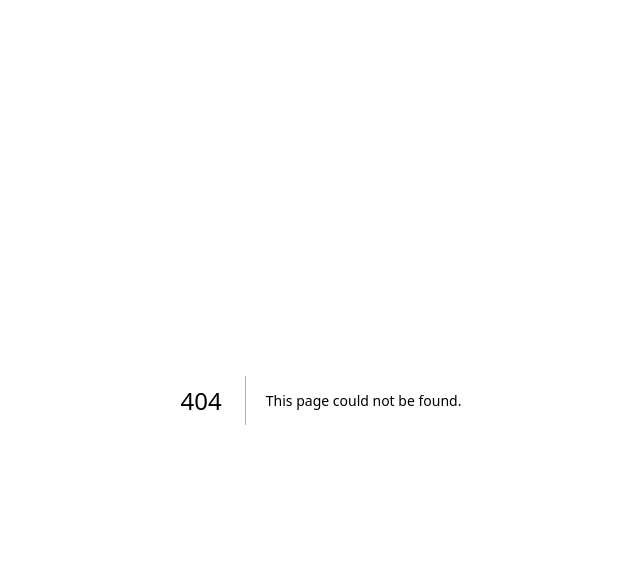
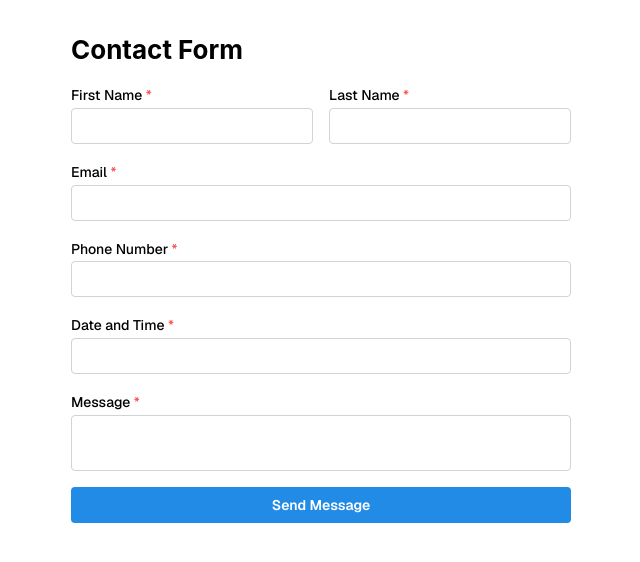
Before and after one commit to agnessatnd/nextjs-with-supabase, a Next.js app: page /contact_form/client in a window 1280 px wide. Before the commit this address had no page. Shown: the top 562 px of the page, without its empty margins (319-959 px from the left). Built offline with nearby package versions, Linux system fonts and the light colour scheme.

Commit message:
feat: add client-side contact form

```diff
--- /dev/null
+++ b/app/contact_form/client/page.tsx
@@ -0,0 +1,129 @@
+"use client";
+
+import { useState } from "react";
+import {
+  TextInput,
+  Textarea,
+  Button,
+  Group,
+  Stack,
+  Alert,
+  Title,
+} from "@mantine/core";
+import { DateTimePicker } from "@mantine/dates";
+
+export default function ContactClientPage() {
+  const [formData, setFormData] = useState({
+    firstName: "",
+    lastName: "",
+    email: "",
+    phone: "",
+    datetime: "",
+    message: "",
+  });
+
+  const [status, setStatus] = useState<{
+    success: boolean;
+    message: string;
+  } | null>(null);
+  const [loading, setLoading] = useState(false);
+
+  const handleChange = (field: string, value: string) => {
+    setFormData((prev) => ({ ...prev, [field]: value }));
+  };
+
+  const handleSubmit = (e: React.FormEvent) => {
+    e.preventDefault();
+    setLoading(true);
+
+    setTimeout(() => {
+      console.log("Form submitted (client only):", formData);
+      setStatus({
+        success: true,
+        message: `Thank you, ${formData.firstName}! Your message has been sent successfully.`,
+      });
+      setLoading(false);
+      setFormData({
+        firstName: "",
+        lastName: "",
+        email: "",
+        phone: "",
+        datetime: "",
+        message: "",
+      });
+    }, 1000);
+  };
+
+  return (
+    <main style={{ maxWidth: 500, margin: "2rem auto" }}>
+      <Title order={2} mb="md">
+        Contact Form
+      </Title>
+
+      <form onSubmit={handleSubmit}>
+        <Stack>
+          <Group grow>
+            <TextInput
+              label="First Name"
+              name="firstName"
+              required
+              value={formData.firstName}
+              onChange={(e) => handleChange("firstName", e.target.value)}
+            />
+            <TextInput
+              label="Last Name"
+              name="lastName"
+              required
+              value={formData.lastName}
+              onChange={(e) => handleChange("lastName", e.target.value)}
+            />
+          </Group>
+
+          <TextInput
+            label="Email"
+            type="email"
+            name="email"
+            required
+            value={formData.email}
+            onChange={(e) => handleChange("email", e.target.value)}
+          />
+
+          <TextInput
+            label="Phone Number"
+            type="tel"
+            name="phone"
+            required
+            value={formData.phone}
+            onChange={(e) => handleChange("phone", e.target.value)}
+          />
+
+          <DateTimePicker
+            label="Date and Time"
+            value={formData.datetime}
+            onChange={(val) => handleChange("datetime", val || "")}
+            required
+          />
+
+          <Textarea
+            label="Message"
+            name="message"
+            minRows={4}
+            required
+            value={formData.message}
+            onChange={(e) => handleChange("message", e.target.value)}
+          />
+
+          {status && (
+            <Alert color={status.success ? "green" : "red"}>
+              {status.message}
+            </Alert>
+          )}
+
+          <Button type="submit" loading={loading}>
+            Send Message
+          </Button>
+        </Stack>
+      </form>
+    </main>
+  );
+}
--- a/app/layout.tsx
+++ b/app/layout.tsx
@@ -2,6 +2,10 @@ import type { Metadata } from "next";
 import { Geist } from "next/font/google";
 import { ThemeProvider } from "next-themes";
 import "./globals.css";
+
+import "@mantine/core/styles.css";
+import "@mantine/dates/styles.css";
+import { MantineProvider, ColorSchemeScript, mantineHtmlProps } from "@mantine/core";
 
 const defaultUrl = process.env.VERCEL_URL
   ? `https://${process.env.VERCEL_URL}`
@@ -25,7 +29,10 @@ export default function RootLayout({
   children: React.ReactNode;
 }>) {
   return (
-    <html lang="en" suppressHydrationWarning>
+    <html lang="en" {...mantineHtmlProps}>
+      <head>
+        <ColorSchemeScript />
+      </head>
       <body className={`${geistSans.className} antialiased`}>
         <ThemeProvider
           attribute="class"
@@ -33,7 +40,7 @@ export default function RootLayout({
           enableSystem
           disableTransitionOnChange
         >
-          {children}
+          <MantineProvider defaultColorScheme="light">{children}</MantineProvider>
         </ThemeProvider>
       </body>
     </html>
```
